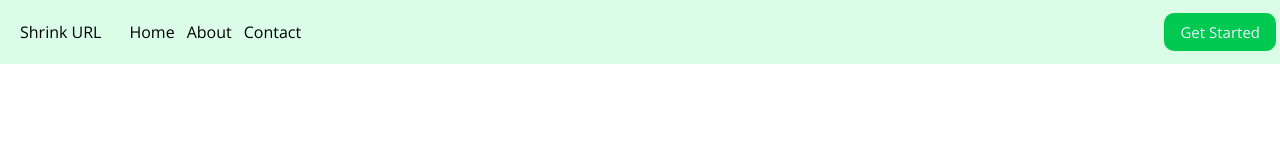
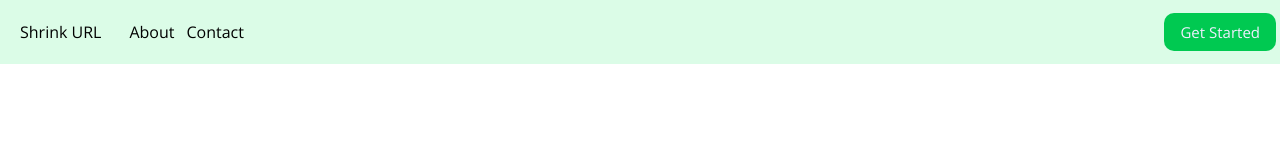
Before and after one commit to davinash97/shorturl-ui, a Next.js app: page / in a window 1280 px wide. Shown: the top 160 px of the page. Built offline with nearby package versions, Linux system fonts and the light colour scheme.

Commit message:
add navigation util custom hook

```diff
--- a/app/header/header.tsx
+++ b/app/header/header.tsx
@@ -1,22 +1,30 @@
+"use client";
+
 import React from "react";
+
 import Button from "../component/button/button";
 
+import { useNavigation } from "../utils/navigation";
+
 export default React.memo(function Header() {
+
+	const navigate = useNavigation();
+
 	return (
 		<header className="absolute top-0 w-screen flex flex-row text-center justify-between items-center bg-green-100 py-2 px-1">
 			<div className="flex justify-center items-center gap-3">
 				<div className="text-base px-4 py-3">
-					Shrink URL
+					<a href="/">Shrink URL</a>
 				</div>
 				<div>
 					<ol className="flex gap-3">
-						<li>Home</li>
-						<li>About</li>
-						<li>Contact</li>
+						{/* <li><a href="/">Home</a></li> */}
+						<li><a href="/about">About</a></li>
+						<li><a href="/contact">Contact</a></li>
 					</ol>
 				</div>
 			</div>
-			<div><Button title="Get Started"  textColor="#EFEFFF" className="bg-green-500 px-4 py-2" /></div>
+			<div><Button title="Get Started" textColor="#EFEFFF" className="bg-green-500 px-4 py-2" onClick={() => navigate("signin")} /></div>
 		</header>
 	)
 })
--- /dev/null
+++ b/app/utils/navigation.ts
@@ -0,0 +1,14 @@
+"use client";
+
+import { useRouter } from "next/navigation";
+
+function useNavigation() {
+	const router = useRouter();
+
+	const navigate = (location: string) => {
+		router.push(location);
+	};
+	return navigate;
+}
+
+export { useNavigation }
```
